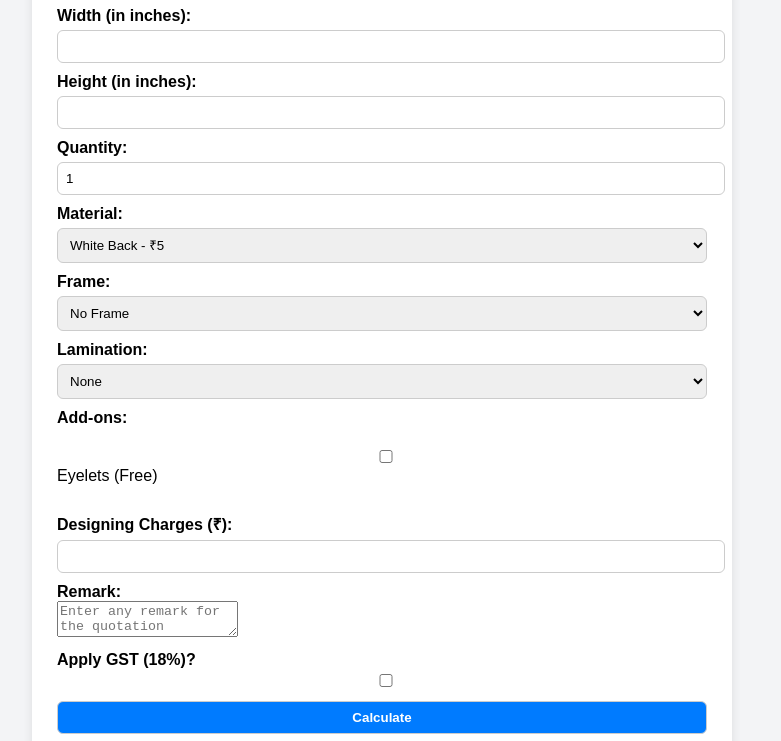
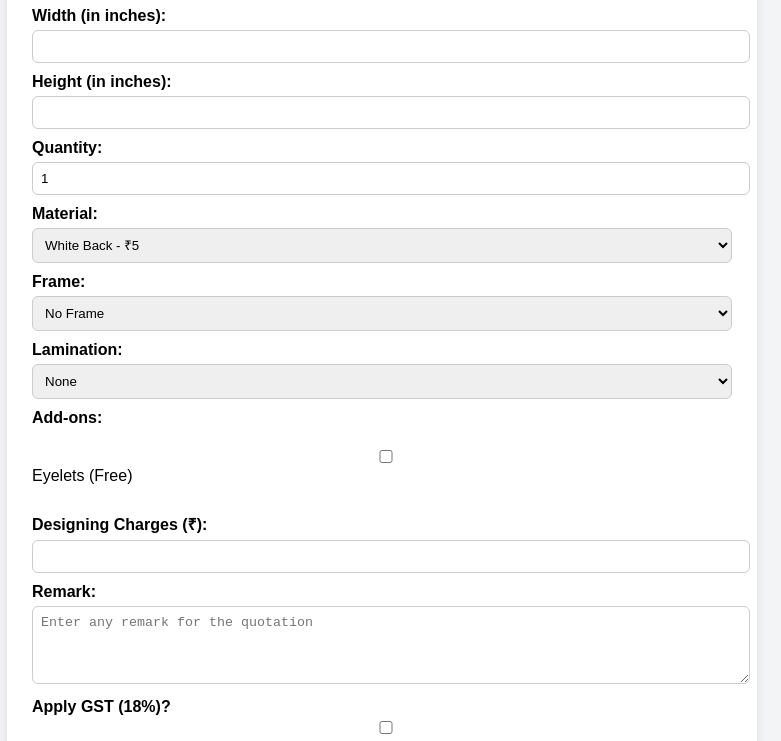
Before and after one commit to Tanishq000007/flexcostcalculator, a plain HTML site: page index.html in a window 1280 px wide. Shown: the part 204-945 px from the top of the page, without its empty margins (258-1039 px from the left). Drawn offline with Linux system fonts and the light colour scheme.

Commit message:
Update style.css

```diff
--- a/style.css
+++ b/style.css
@@ -6,7 +6,7 @@ body {
 }
 
 .container {
-  max-width: 650px;
+  max-width: 700px;
   background: white;
   padding: 25px;
   border-radius: 12px;
@@ -25,12 +25,17 @@ label {
   margin-top: 10px;
 }
 
-input, select, button {
+input, select, textarea, button {
   width: 100%;
   padding: 8px;
   margin-top: 5px;
   border-radius: 6px;
   border: 1px solid #ccc;
+}
+
+textarea {
+  resize: vertical;
+  min-height: 60px;
 }
 
 button {
```
